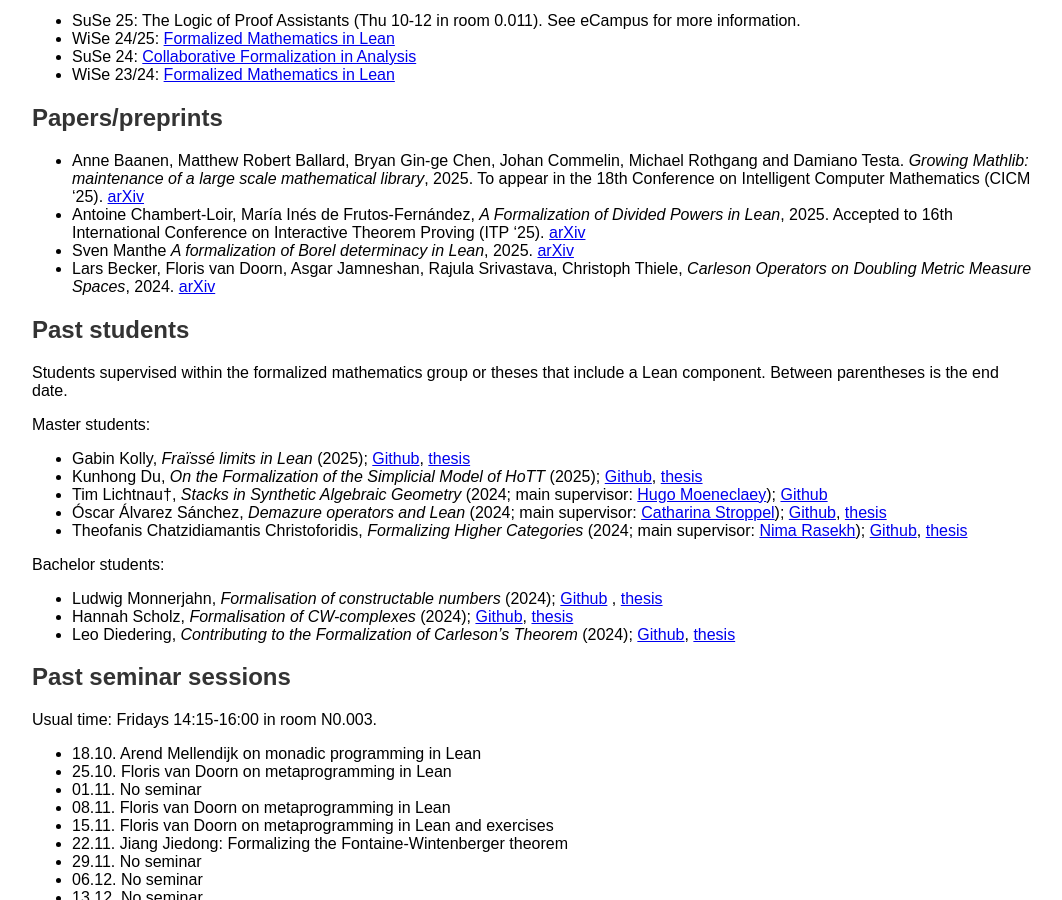
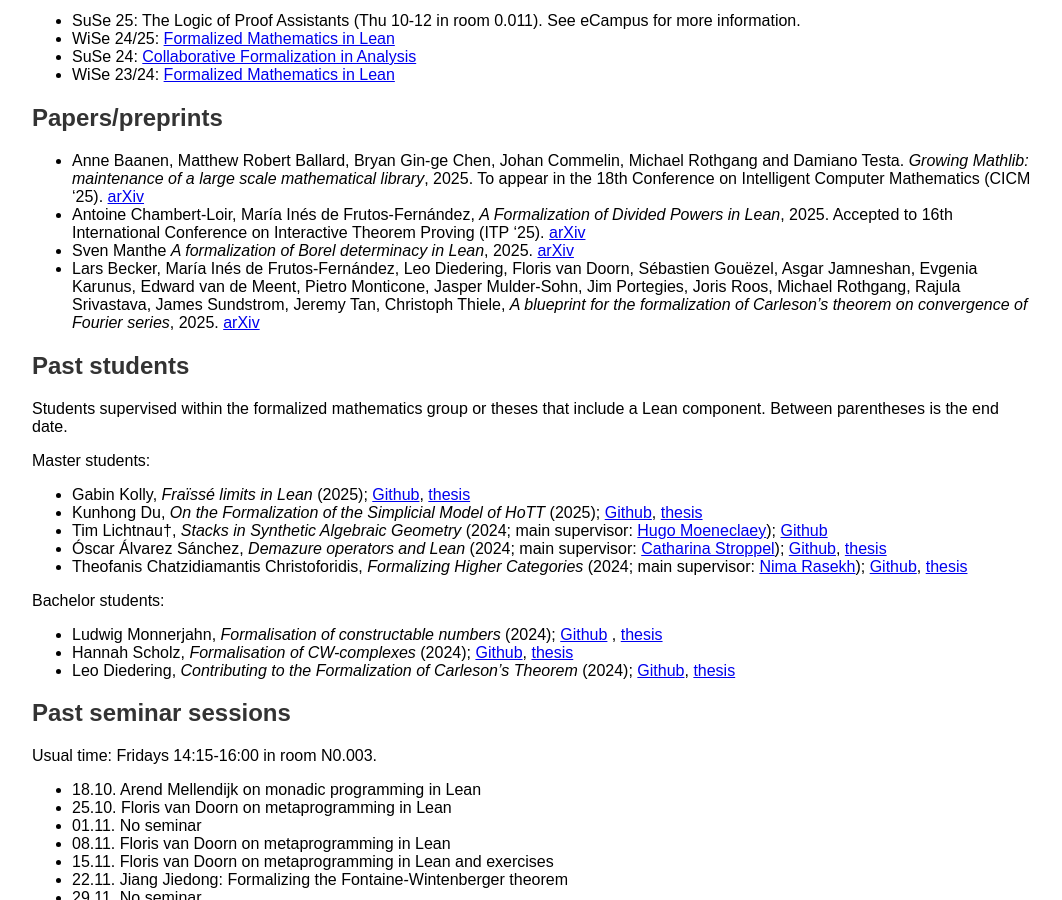
Before and after one commit to fpvandoorn/fpvandoorn.github.io, a Jekyll site: the page built from formalized-mathematics.md, in a window 1280 px wide and 900 px high, scrolled down 1512 px. Shown: the whole window, without its empty margins (108-1170 px from the left). Built offline with Jekyll 4.4.1, drawn with Linux system fonts in a browser that asks for light colours; our own code applies the rules of GitHub Pages for plain Markdown files.

Commit message:
Update formalized-mathematics.md
Co-authored-by: grunweg <rothgang@math.uni-bonn.de>

```diff
--- a/formalized-mathematics.md
+++ b/formalized-mathematics.md
@@ -91,7 +91,7 @@
 * Anne Baanen, Matthew Robert Ballard, Bryan Gin-ge Chen, Johan Commelin, Michael Rothgang and Damiano Testa. *Growing Mathlib: maintenance of a large scale mathematical library*, 2025. To appear in the 18th Conference on Intelligent Computer Mathematics (CICM '25). [arXiv](https://arxiv.org/abs/2508.21593)
 * Antoine Chambert-Loir, María Inés de Frutos-Fernández, *A Formalization of Divided Powers in Lean*, 2025. Accepted to 16th International Conference on Interactive Theorem Proving (ITP '25). [arXiv](https://arxiv.org/abs/2507.05327)
 * Sven Manthe *A formalization of Borel determinacy in Lean*, 2025. [arXiv](https://arxiv.org/abs/2502.03432)
-* Lars Becker, Floris van Doorn, Asgar Jamneshan, Rajula Srivastava, Christoph Thiele, *Carleson Operators on Doubling Metric Measure Spaces*, 2024. [arXiv](https://arxiv.org/abs/2405.06423)
+* Lars Becker, María Inés de Frutos-Fernández, Leo Diedering, Floris van Doorn, Sébastien Gouëzel, Asgar Jamneshan, Evgenia Karunus, Edward van de Meent, Pietro Monticone, Jasper Mulder-Sohn, Jim Portegies, Joris Roos, Michael Rothgang, Rajula Srivastava, James Sundstrom, Jeremy Tan, Christoph Thiele, *A blueprint for the formalization of Carleson's theorem on convergence of Fourier series*, 2025. [arXiv](https://arxiv.org/abs/2405.06423)
 
 ## Past students
 
```
